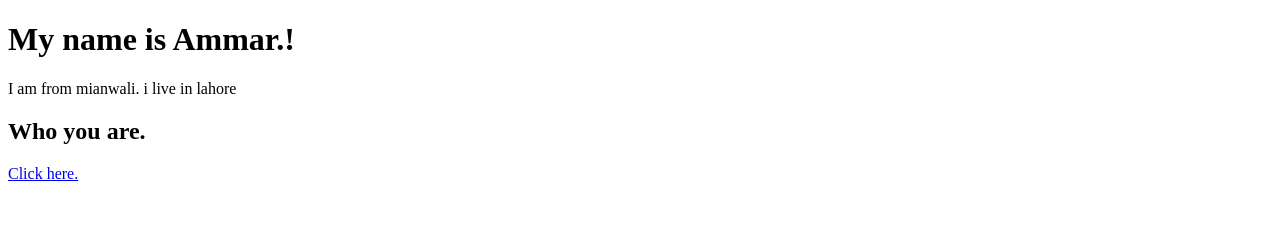
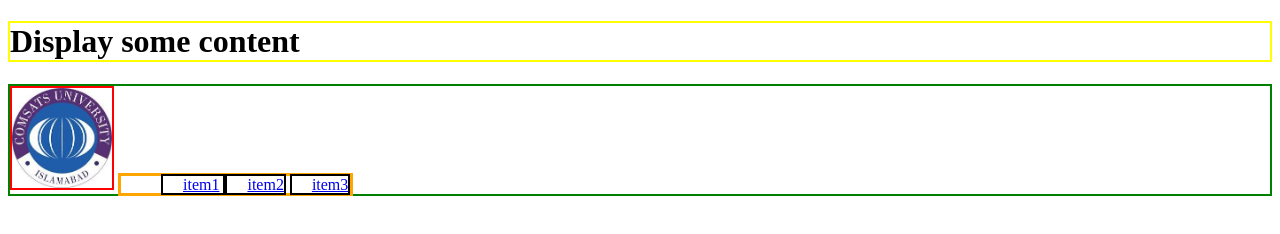
Before and after one commit to niazi-78600/Navbar, a plain HTML site: page index.html in a window 1280 px wide. Drawn offline with Linux system fonts and the light colour scheme.

Commit message:
Navbar files

```diff
--- a/index.html
+++ b/index.html
@@ -3,16 +3,19 @@
 <head>
     <meta charset="UTF-8">
     <meta name="viewport" content="width=device-width, initial-scale=1.0">
-    <title>Ammar Hamza</title>
+    <title>Document</title>
+    <link rel="stylesheet" href="./style.css">
+
 </head>
-<body >
-  <p style="background-image: url(ammar.jpg);">
-    <h1> My name is Ammar.!</h1>
-    <p1>I am from mianwali. i live in lahore</p1>
-    <h2>Who you are.</h2>
-    <a href= "https://www.google.co.uk">Click here.</a>
-    <br></p>
-
-
+<body>
+    <h1>Display some content</h1>
+    <div style="border: 2px solid green;">
+        <img src="download.jpg" width="100" height="100">
+        <ul>
+            <li><a href="www.google.com">item1</a> </li>
+            <li><a href="https://search.yahoo.com/web?vm=p"> item2</a></li>
+            <li><a href="https://tamashaweb.com">item3</a> </li>
+        </ul>
+    </div>
 </body>
 </html>
--- /dev/null
+++ b/style.css
@@ -0,0 +1,19 @@
+h1{
+    border: 2px solid yellow;
+}
+img{
+    border: 2px solid red;
+}
+div {
+    border: 2px solid green;
+}
+ul{
+    border: 3px solid orange;
+    display: inline;
+    margin-top: 20px;
+}
+li{
+    display: inline;
+    border: 2px solid black;
+    padding-left: 20px;
+}
```
Also changed, not shown: index2.html (deleted, +0 -11 lines), prac.html (deleted, +0 -12 lines), ammar.jpg (deleted), download.jpg (added), iindex-1.html (deleted).
